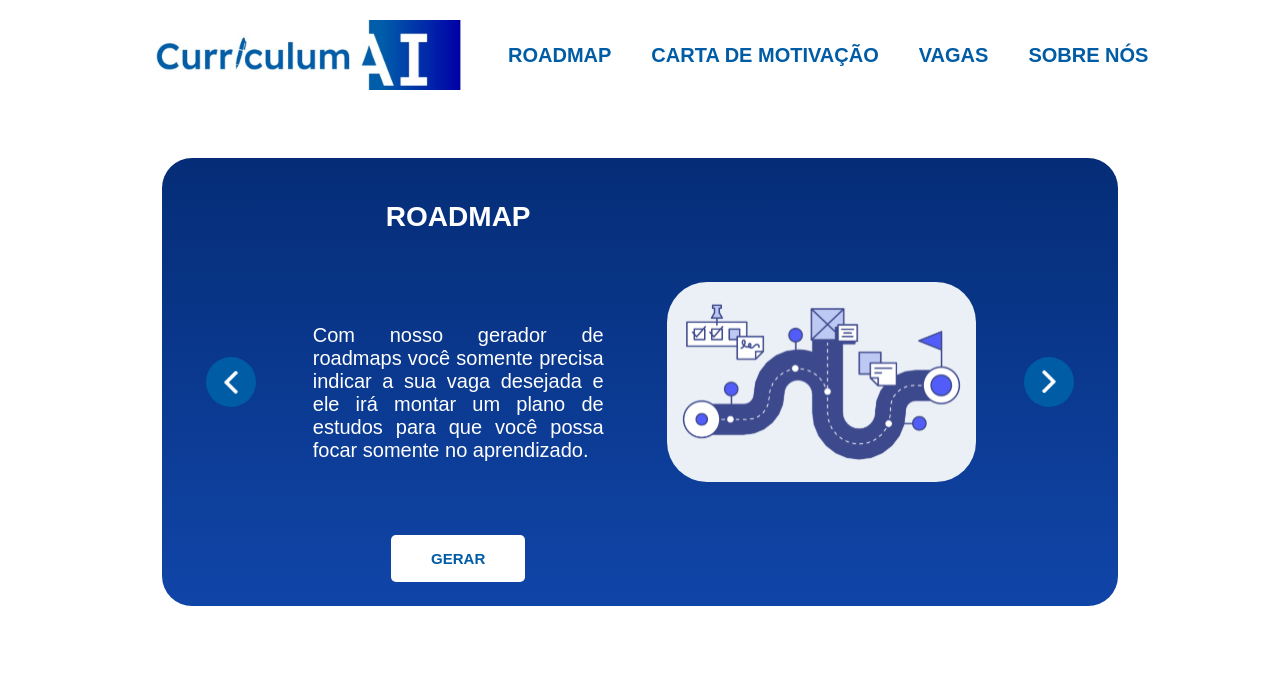
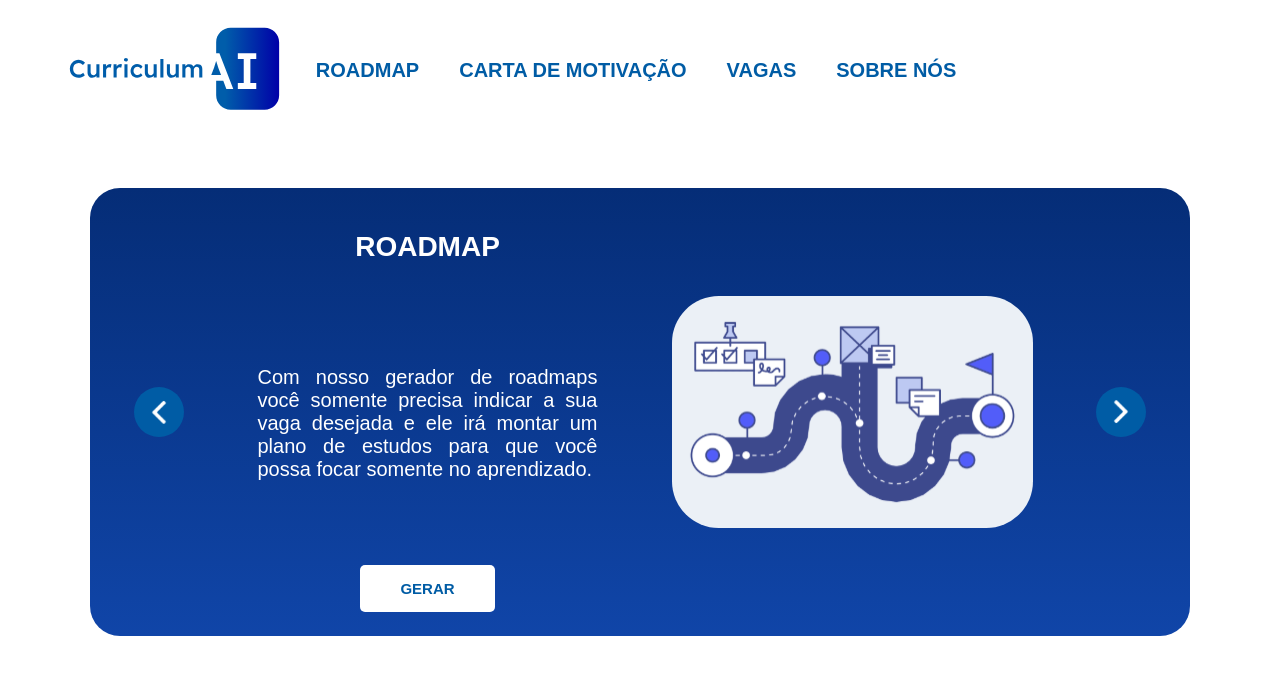
Before and after one commit to Curriculum-Vitae-AI/Curriculum-AI-FrontEnd, a React (Create React App) app: page / in a window 1280 px wide. Shown: the top 674 px of the page. Built offline with nearby package versions, Linux system fonts and the light colour scheme.

Commit message:
fix: corrige logo

```diff
--- a/public/index.html
+++ b/public/index.html
@@ -1,5 +1,6 @@
 <html lang="en">
   <head>
+    <meta name="viewport" content="width=device-width, initial-scale=1.0">
     <title>Curriculum AI</title>
     <link rel="icon" href="./logo.png" />
   </head>
--- a/src/App.css
+++ b/src/App.css
@@ -1,5 +1,5 @@
 body {
-  margin: 1.25rem 5rem;
+  margin: 1.25rem 0;
   font-family: Arial, Helvetica, sans-serif;
   -webkit-font-smoothing: antialiased;
   -moz-osx-font-smoothing: grayscale;
@@ -119,6 +119,12 @@ textarea {
   cursor: pointer
 }
 
+@media (min-width: 1300px) {
+  body{
+    margin: 1.25rem 5rem;
+  }
+}
+
 @keyframes rotation {
   0% {
     transform: rotate(0deg);
--- a/src/styles/components/Navbar.module.css
+++ b/src/styles/components/Navbar.module.css
@@ -56,6 +56,10 @@ button {
     color: inherit;
 }
 
+.Logo{
+    max-height: 100px;
+}
+
 @media (max-width: 1458px){
     #link, .btn {
         padding: 10px;
@@ -70,9 +74,6 @@ button {
 }
 
 @media (max-width: 1161px){
-    .Logo{
-        width: 90%;
-    }
     #link{
         font-size: 16px;
     }
```
Also changed, not shown: src/assets/Logo.svg.
